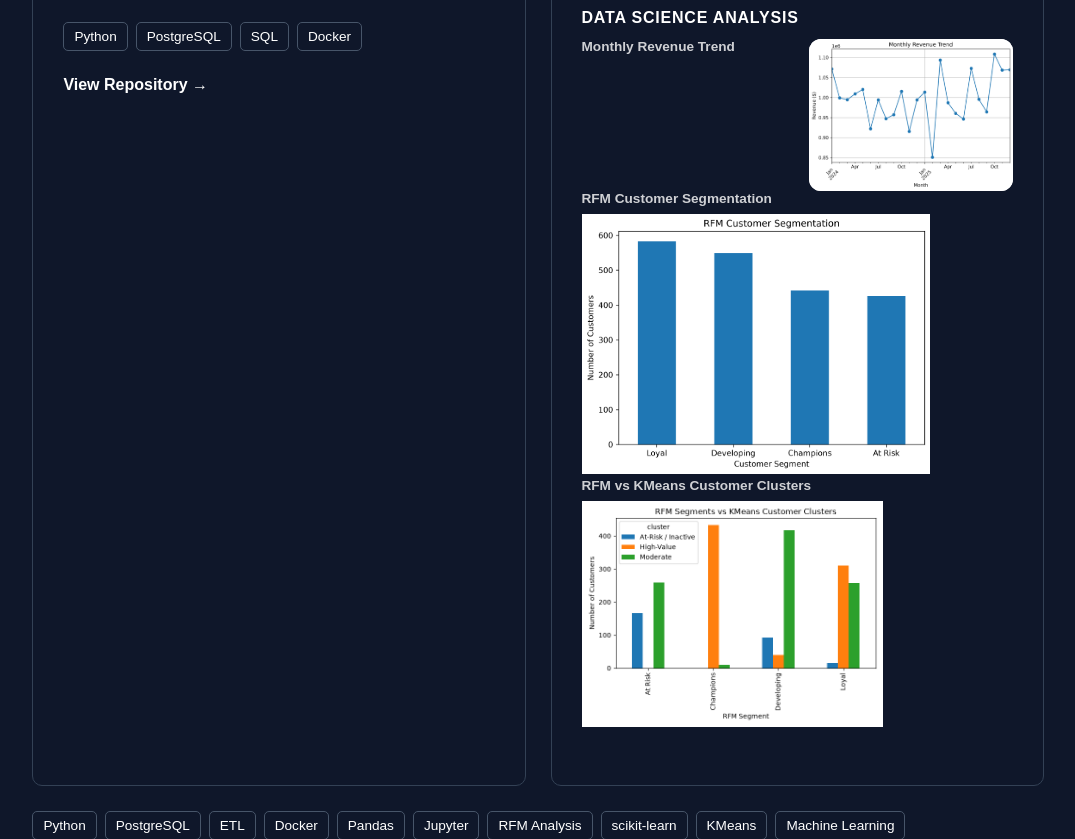
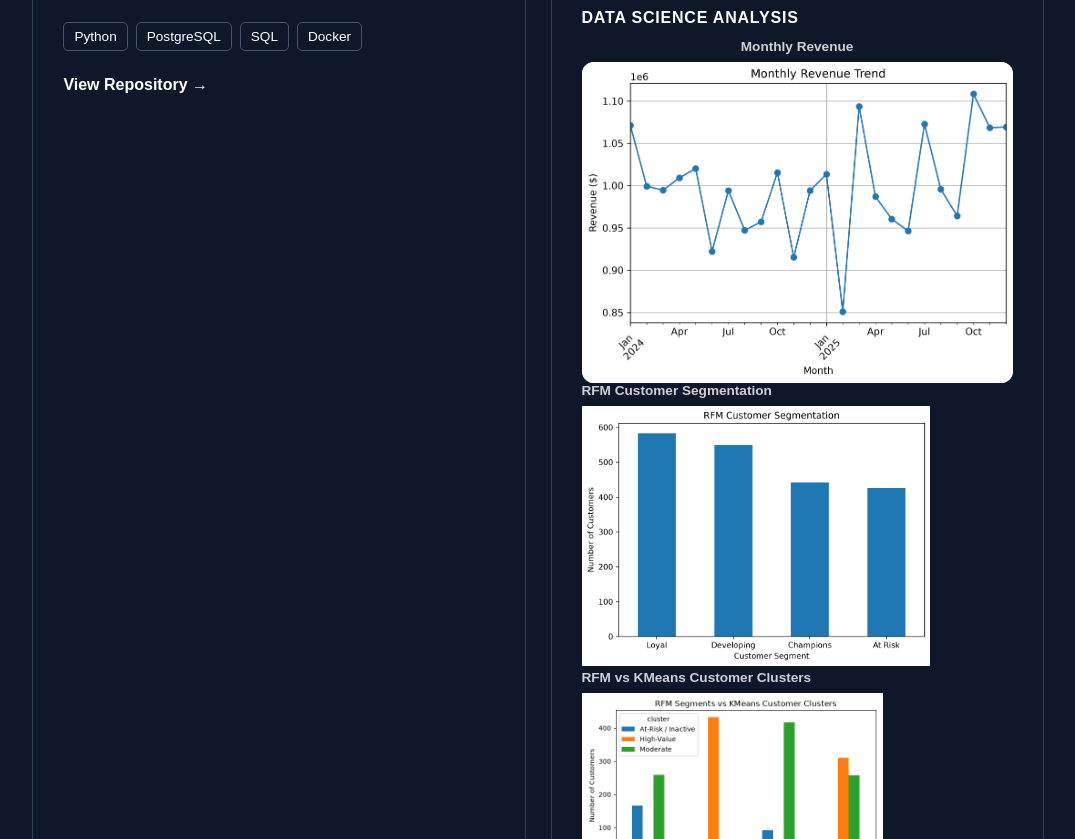
Before and after one commit to orlandohernandez-ai/Orlando-portfolio, a plain HTML site: page index.html in a window 1280 px wide. Shown: the part 2243-3082 px from the top of the page, without its empty margins (102-1177 px from the left). Drawn offline with Linux system fonts and the light colour scheme.

Commit message:
Update portfolio with Retail Data Warehouse V2 machine learning

```diff
--- a/css/style.css
+++ b/css/style.css
@@ -621,6 +621,12 @@ html {
     width: 70%;
     margin: 0 auto;
 }
+    .monthly-revenue {
+    grid-column: 1 / -1;
+    text-align: center;
+    width: 100%;
+}
+
 
 @media (max-width: 768px) {
     .warehouse-showcase-grid {
--- a/index.html
+++ b/index.html
@@ -187,12 +187,13 @@ across 50,000 transactions and 2,000 customers.
 <h4 class="project-showcase-title">Data Science Analysis</h4>
 
 <div class="warehouse-showcase-grid">
-
-    <p class="showcase-label">Monthly Revenue Trend</p>
+<div class="monthly-revenue">
+    <p class="showcase-label">Monthly Revenue</p>
     <img
         src="images/monthly_revenue_trend.png"
         alt="Monthly retail revenue trend across 50,000 transactions"
     >
+    </div>
 </div>
 
 <div>
```
